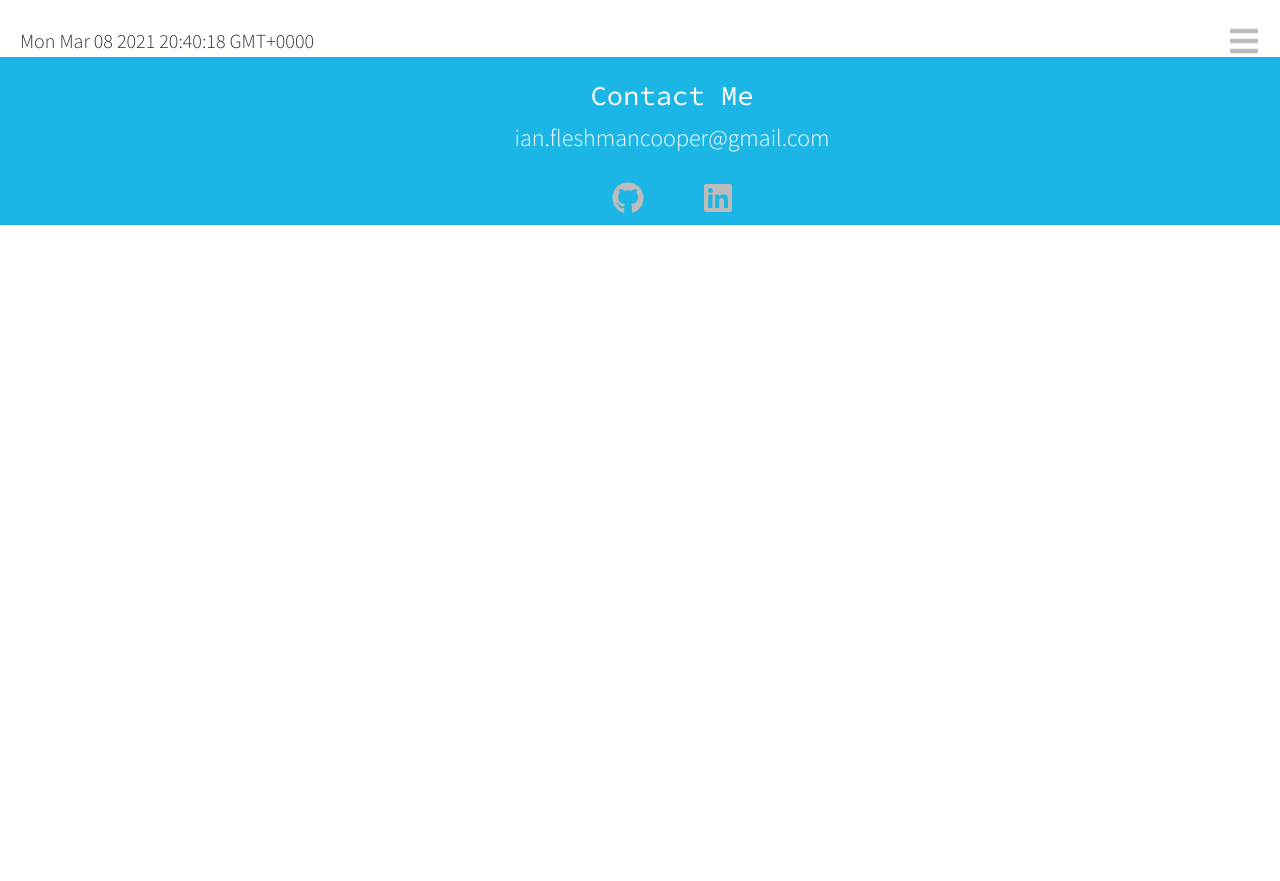
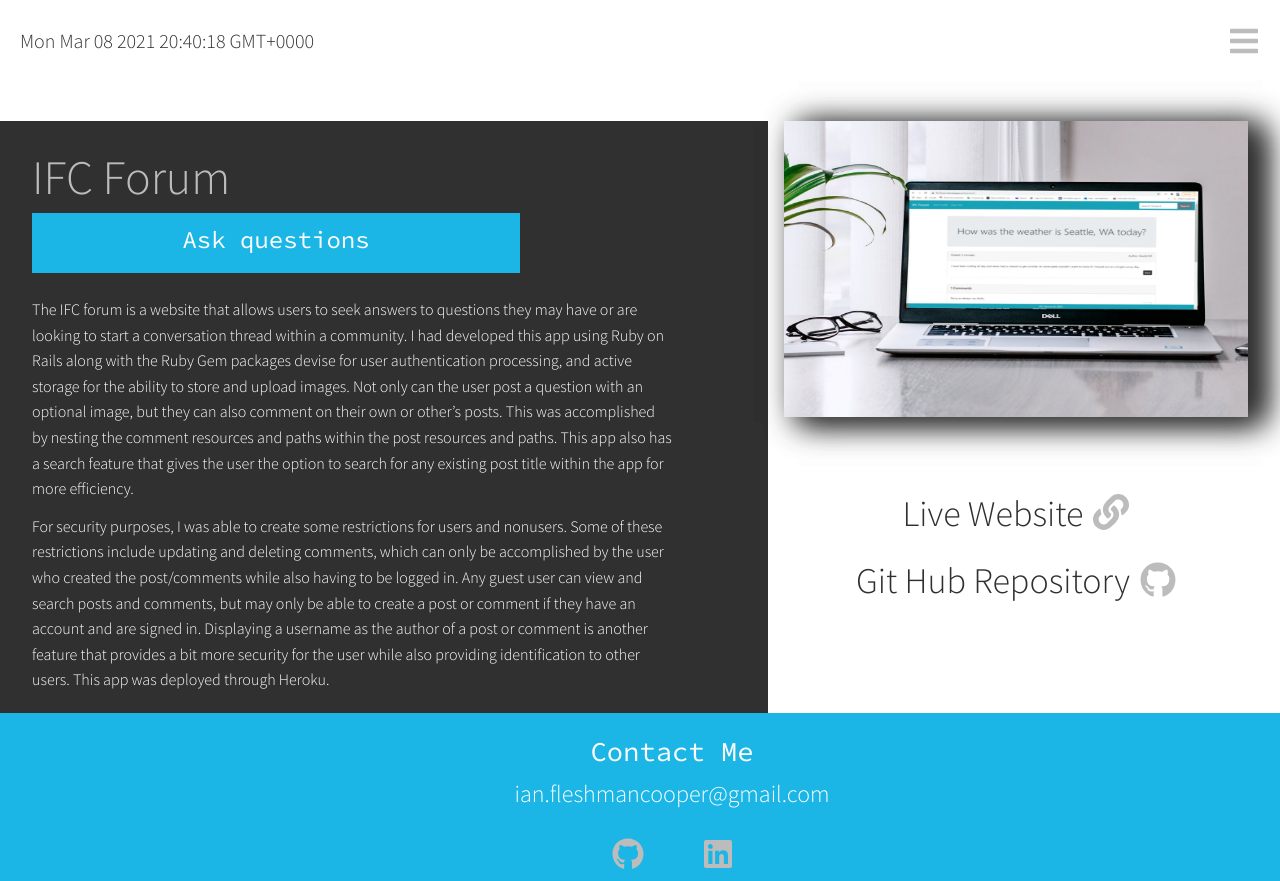
Before and after one commit to Ianaac27/Portfolio_3, a React (Create React App) app: page /ifc_forum in a window 1280 px wide. Shown: the top 881 px of the page. Before the commit the page ends 800 px from the top, so only its background shows below. Built offline with nearby package versions, Linux system fonts and the light colour scheme; grey boxes are pictures that could not be loaded.

Commit message:
applied booksearch project page and forum project page

```diff
--- a/src/App.js
+++ b/src/App.js
@@ -19,7 +19,8 @@ import Project11 from "./components/body_container/project_pages/ProjectEleven";
 import Project12 from "./components/body_container/project_pages/ProjectTwelve";
 import Project13 from "./components/body_container/project_pages/ProjectThirteen";
 import Project14 from "./components/body_container/project_pages/ProjectFourteen";
-
+import Project15 from "./components/body_container/project_pages/ProjectFifteen";
+import Project16 from "./components/body_container/project_pages/ProjectSixteen";
 
 class App extends React.Component {
 
@@ -54,6 +55,8 @@ render() {
             <Route path="/budget_tracker"><Project12 /></Route>
             <Route path="/employee_directory"><Project13 /></Route>
             <Route path="/progressing"><Project14 /></Route>
+            <Route path="/ifc_forum"><Project15 /></Route>
+            <Route path="/book_search"><Project16 /></Route>
           </Switch>
         <Footer />
       </Router>
--- /dev/null
+++ b/src/components/body_container/project_pages/ProjectFifteen.js
@@ -0,0 +1,37 @@
+import React from "react";
+import "../../../styles/ProjectPage.css";
+import { FontAwesomeIcon } from '@fortawesome/react-fontawesome';
+import { faLink } from '@fortawesome/free-solid-svg-icons';
+import {faGithub} from '@fortawesome/free-brands-svg-icons';
+import forum_img from "../../../images/project_images/forum.jpg";
+
+function Project15() {
+    return (
+        <main className="project-main">
+              <section className="project-left">
+                    <h2 className="section-title" id="project-title">IFC Forum</h2>
+                    <p className="para-subtitle-accent" id="project-sub">Ask questions</p>
+                    <div className="section-body">
+                        <p className="para-project">The IFC forum is a website that allows users to seek answers to questions they may have or are looking to start a conversation thread within a community. I had developed this app using Ruby on Rails along with the Ruby Gem packages devise for user authentication processing, and active storage for the ability to store and upload images. Not only can the user post a question with an optional image, but they can also comment on their own or other’s posts. This was accomplished by nesting the comment resources and paths within the post resources and paths. This app also has a search feature that gives the user the option to search for any existing post title within the app for more efficiency.</p>
+                        <p className="para-project">For security purposes, I was able to create some restrictions for users and nonusers. Some of these restrictions include updating and deleting comments, which can only be accomplished by the user who created the post/comments while also having to be logged in. Any guest user can view and search posts and comments, but may only be able to create a post or comment if they have an account and are signed in. Displaying a username as the author of a post or comment is another feature that provides a bit more security for the user while also providing identification to other users. This app was deployed through Heroku.</p>
+                    </div>
+              </section>
+
+              <section className="project-right">
+                  <div className="project-item">
+                      <a href="https://ifc-forum.herokuapp.com/"><img className="portfolio-img" id="project-img" src={forum_img} alt=""/></a>
+                  </div>
+                  <div className="project-links">
+                      <a className="project-url" href="https://ifc-forum.herokuapp.com/">Live Website
+                            <FontAwesomeIcon className="url-icon" icon={faLink}></FontAwesomeIcon>
+                      </a>
+                      <a className="project-url" href="https://github.com/Ianaac27/rails_forum">Git Hub Repository
+                            <FontAwesomeIcon className="url-icon" icon={faGithub}></FontAwesomeIcon>
+                      </a>
+                  </div>
+              </section>
+          </main>
+    )
+}
+
+export default Project15;
--- /dev/null
+++ b/src/components/body_container/project_pages/ProjectSixteen.js
@@ -0,0 +1,36 @@
+import React from "react";
+import "../../../styles/ProjectPage.css";
+import { FontAwesomeIcon } from '@fortawesome/react-fontawesome';
+import { faLink } from '@fortawesome/free-solid-svg-icons';
+import {faGithub} from '@fortawesome/free-brands-svg-icons';
+import booksearch_img from "../../../images/project_images/book2.jpg";
+
+function Project16() {
+    return (
+        <main className="project-main">
+              <section className="project-left">
+                    <h2 className="section-title" id="project-title">Book Search</h2>
+                    <p className="para-subtitle-accent" id="project-sub">Search and save</p>
+                    <div className="section-body">
+                        <p className="para-project">The Book Search is an app that allows users to search for any book utilizing the Google Books API. When the user finds a book of their liking, they then can either view the book independently through Google Books or save their book to a book list. If the user no longer desires their book to be within their book list, they have the option to delete it. This app was developed with MERN Stack technologies along with other dependencies such as, react-bootstrap, react-router-dom, mongoose, and react-notifications-component. Also, as mentioned above, the app utilizes the Google Books API as a big contributor in populating the app when the user searches for a book. I was responsible for developing all aspects of the MERN Stack in this application. These responsibilities included developing the MongoDB schema, applying the Google Books api, establishing api routes through mongoose and React to collect and store data, and developing CRUD functions and styling on the frontend.</p>
+                    </div>
+              </section>
+
+              <section className="project-right">
+                  <div className="project-item">
+                      <a href="https://book-search-ifc.herokuapp.com/"><img className="portfolio-img" id="project-img" src={booksearch_img} alt=""/></a>
+                  </div>
+                  <div className="project-links">
+                      <a className="project-url" href="https://book-search-ifc.herokuapp.com/">Live Website
+                            <FontAwesomeIcon className="url-icon" icon={faLink}></FontAwesomeIcon>
+                      </a>
+                      <a className="project-url" href="https://github.com/Ianaac27/Book_Search">Git Hub Repository
+                            <FontAwesomeIcon className="url-icon" icon={faGithub}></FontAwesomeIcon>
+                      </a>
+                  </div>
+              </section>
+          </main>
+    )
+}
+
+export default Project16;
```
Also changed, not shown: src/components/body_container/home/MyWork.js (+27 -21 lines), src/images/project_images/book2.jpg (added), src/images/project_images/forum.jpg (added).
